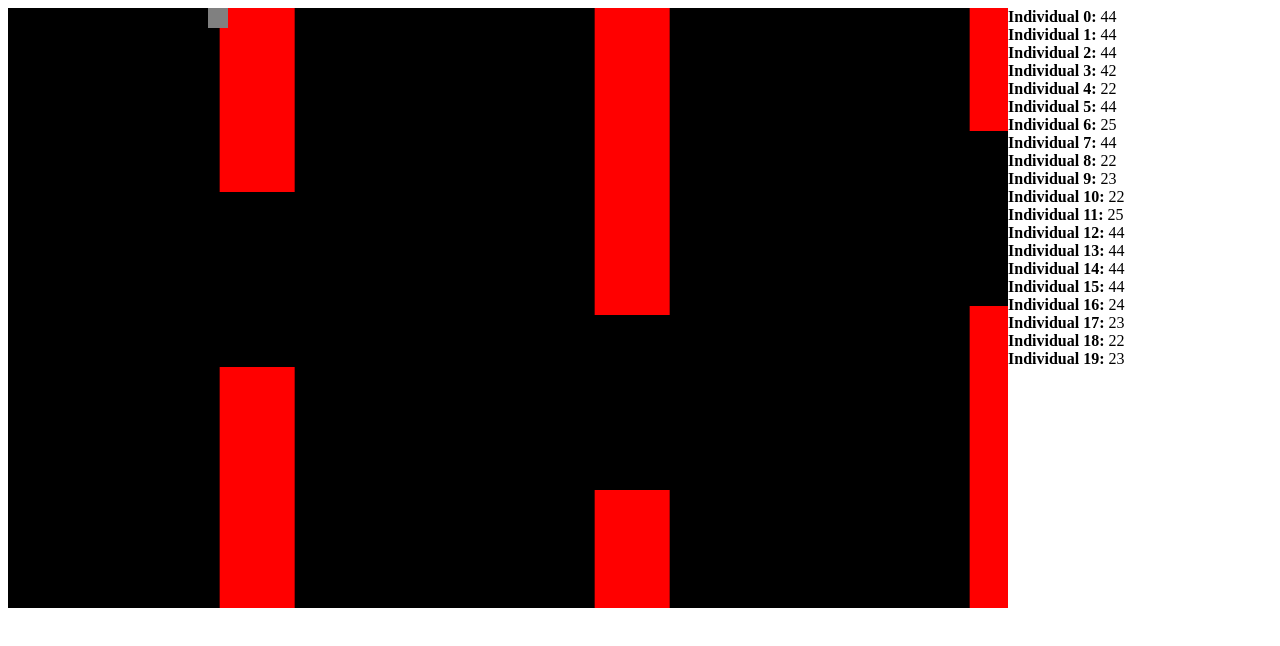
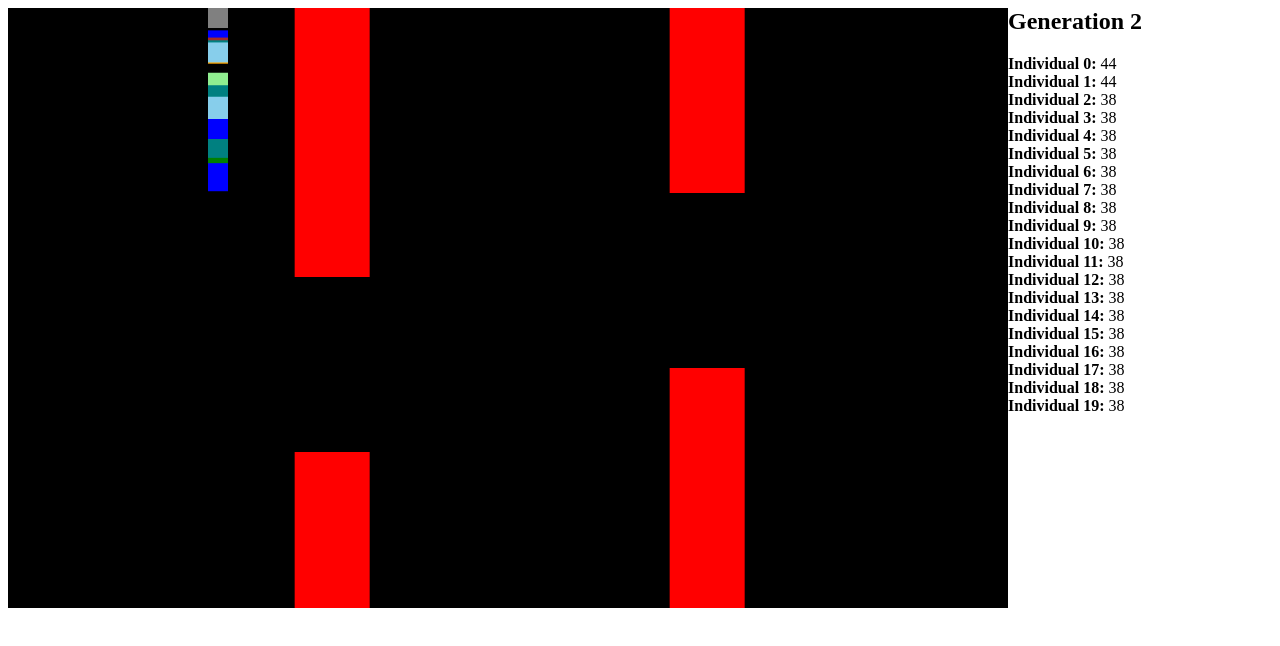
Before and after one commit to Bibekpandey/circ_animate, a plain HTML site: page flappy/index.html in a window 1280 px wide. Drawn offline with Linux system fonts and the light colour scheme; files whose address does not match are found by name.

Commit message:
make simulation flow but population not improving

```diff
--- a/flappy/genetic.js
+++ b/flappy/genetic.js
@@ -42,12 +42,13 @@ class GeneticAlgo {
 
 class Population {
     constructor(config = {}) {
-        this.size = config.size || 5;
+        this.size = config.size || 0;
         if (this.size<=0) {
             this.individuals = config.individuals || [];
             this.size = this.individuals.length;
         }
         else {
+            this.size = config.size || 5;
             const genlen = config.gene_length || 5;
             this.individuals = Array.from(Array(this.size)).map(x=> new Individual(genlen));
         }
@@ -88,7 +89,7 @@ class Population {
 
         const num_mutated = this.size - this.elite_crossedovers;
         const individuals = [...elite_crossedovers, ...mutated.splice(0, num_mutated)]
-        return new Population(0, individuals);
+        return new Population({individuals:individuals});
     }
 }
 
--- a/flappy/index.html
+++ b/flappy/index.html
@@ -3,10 +3,23 @@
         <title>
             Flappyyy
         </title>
+        <script>
+            function rerunSimulation(individuals) {
+                let population = new Population({individuals:individuals});
+                population = population.nextGeneration();
+                const g = new Game(population.individuals, true);
+                GENERATION += 1;
+                document.getElementById('generation').innerHTML = GENERATION;
+                g.start();
+            }
+        </script>
     </head>
     <body>
         <div style="float:left">
             <canvas id="flappy" width=1000 height=600"></canvas>
+        </div>
+        <div>
+            <h2> Generation <span id="generation">1</span></h2>
         </div>
         <div id="scores" style="float:left;margin:auto">
         </div>
@@ -16,13 +29,14 @@
     <script src="elements.js"></script>
     <script>
         const INDIVIDUALS =  20;
+        let GENERATION = 1;
         let scoreboard = document.getElementById('scores');
         for (let x=0;x<INDIVIDUALS;x++) {
             scoreboard.innerHTML += '<div><b>Individual '+x+ ': </b>'+ '<span id="bird'+x+'score">0</span>';
         }
         const birds = Array.from(Array(INDIVIDUALS)).map(x=> new Individual());
 
-        const population = new Population(birds);
+        const population = new Population({individuals:birds});
 
         var g = new Game(birds, true);
 
--- a/flappy/index.js
+++ b/flappy/index.js
@@ -156,7 +156,7 @@ class Game {
         //this.checkCollision = this.checkCollision.bind(this);
         this.updateScore = this.updateScore.bind(this);
         this.checkGameOver = this.checkGameOver.bind(this);
-        this.getBirds = this.checkGameOver.bind(this);
+        this.getBirds = this.getBirds.bind(this);
     }
 
     getBirds () {
@@ -185,9 +185,9 @@ class Game {
         this.spawnPipe();
         this.renderElements();
         this.elements.birds = this.elements.birds.map((x, i) => x.checkCollision(this.elements.pipes));
-        this.checkGameOver();
-        if (this.over) {
+        if (this.checkGameOver()) {
             clearInterval(this.interval_id);
+            rerunSimulation(this.elements.birds);
         }
         this.updateScore();
         this.counter +=1;
@@ -262,9 +262,9 @@ class Game {
     }
 
     checkGameOver() {
-        this.over = this.elements.birds.reduce(
-            (a, e) => a & e,
-            true
-        );
+        for(let x in this.elements.birds) {
+            if(this.elements.birds[x].alive) return false;
+        }
+        return true;
     }
 }
```
